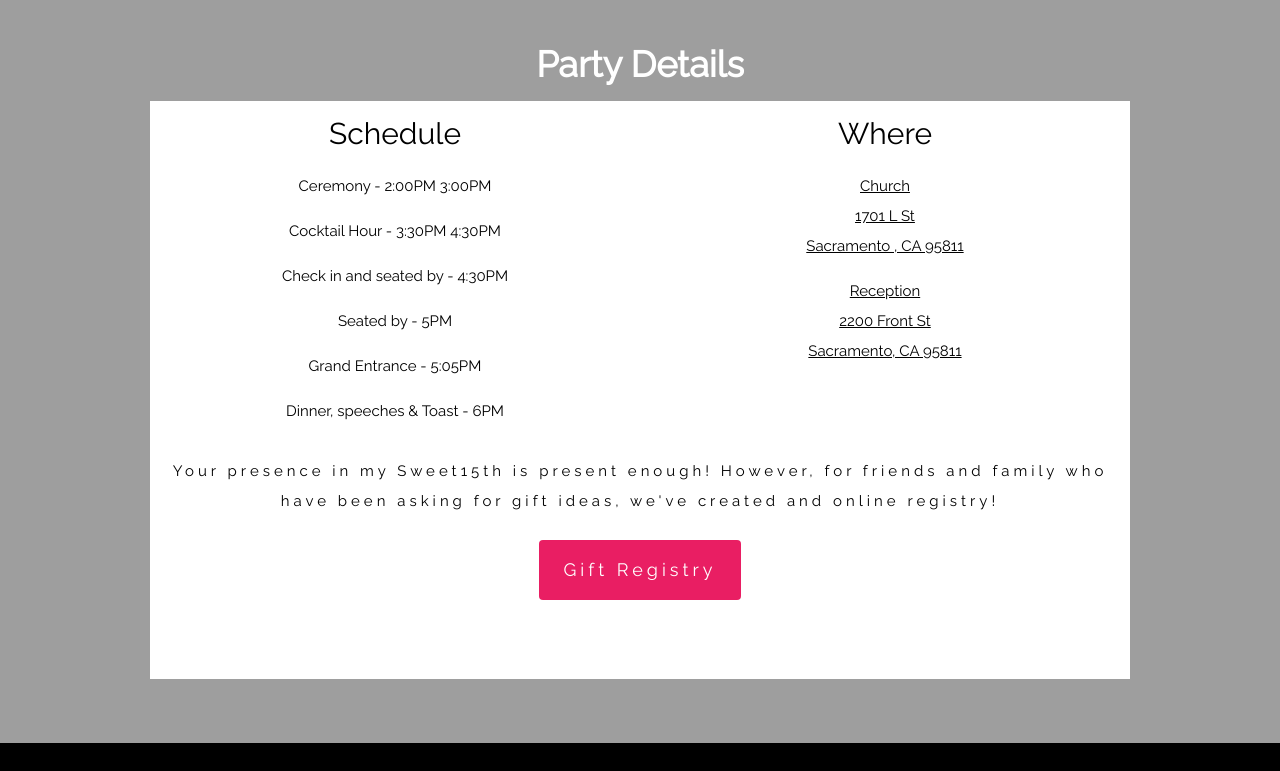
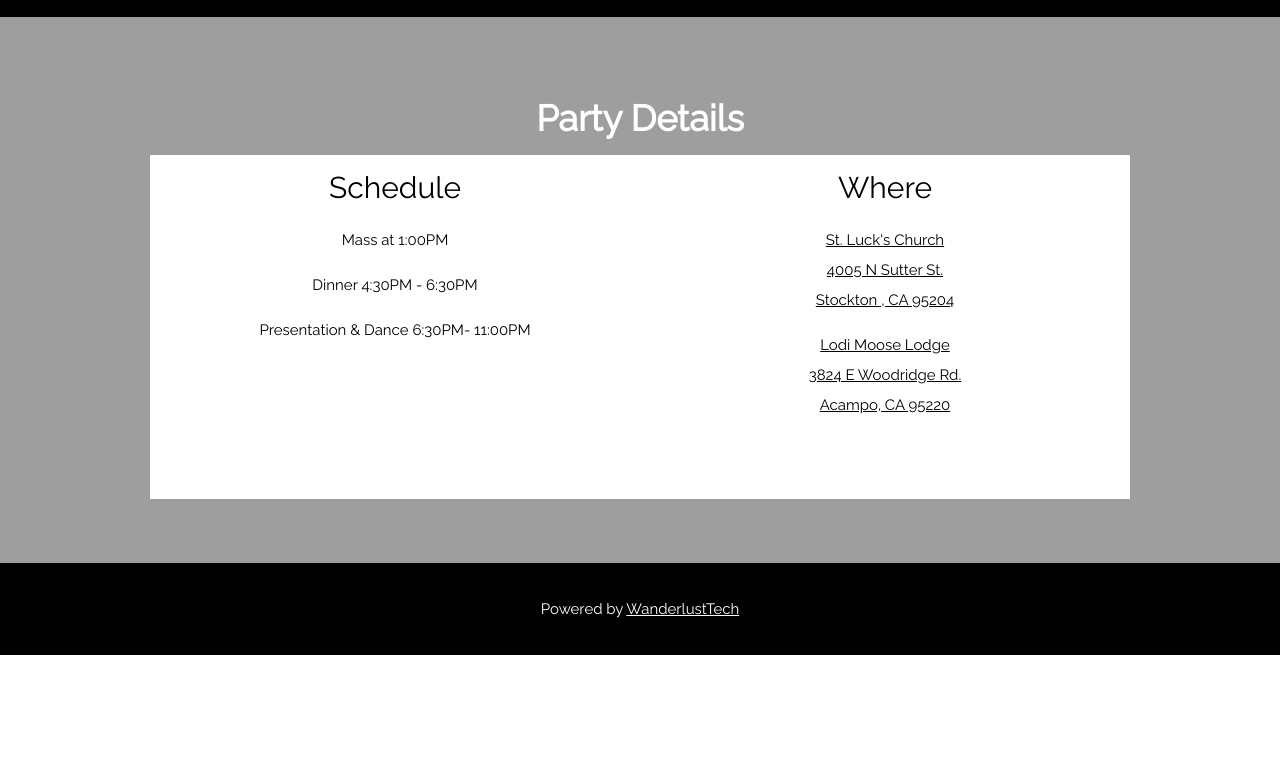
Before and after one commit to Wanderlusttech/jazzlene15th, a plain HTML site: page index.html in a window 1280 px wide. Shown: the part 3119-3890 px from the top of the page. After the commit the page ends 3796 px from the top, so only its background shows below. Drawn offline with nearby package versions, Linux system fonts and the light colour scheme; a web font is replaced by a local one.

Commit message:
Update index.html

```diff
--- a/index.html
+++ b/index.html
@@ -1,6 +1,8 @@
 <!DOCTYPE html>
 <html>
-<title>Wedding</title>
+
+    <link rel="shortcut icon" type="image/png" href="./img/bat.gif">
+<title>Jazzlene Sonya Sweet15th</title>
 <meta charset="UTF-8">
 <meta name="viewport" content="width=device-width, initial-scale=1">
 <link rel="stylesheet" href="https://www.w3schools.com/w3css/4/w3.css">
@@ -56,7 +58,7 @@ p {line-height: 2}
   <div class="w3-content">
     <h1 class="w3-center w3-text-grey"><b>Jazzlene Sonya</b></h1>
     <img src="./img/WanderlustTech-1395.jpg" style="width:100%;margin:32px 0">
-    <h1><i>Kindly join us for My Sweet15th of Jazzlene Sonya</i>
+    <h1><i>Please join us for a Quinceanera in honor of Jazzlene Sonya</i>
     </h1><br>
     <p class="w3-center"><a href="#wedding" class="w3-button w3-black w3-round w3-padding-large w3-large">Party Details</a></p>
   </div>
@@ -93,12 +95,9 @@ p {line-height: 2}
     <div class="w3-row">
       <div class="w3-half">
         <h2>Schedule</h2>
-        <p>Ceremony - 2:00PM 3:00PM<p>
-        <p> Cocktail Hour - 3:30PM 4:30PM </p>
-        <p>Check in and seated by - 4:30PM</p>
-        <p>Seated by - 5PM</p>
-        <p>Grand Entrance - 5:05PM</p>
-        <p>Dinner, speeches & Toast - 6PM</p>
+        <p>Mass at 1:00PM</p>
+        <p>Dinner 4:30PM - 6:30PM</p>
+        <p>Presentation & Dance 6:30PM- 11:00PM</p>
 
 
 
@@ -106,20 +105,18 @@ p {line-height: 2}
 
       <div class="w3-half">
         <h2>Where</h2>
-        <p><a href='https://maps.google.com/?q=1701+LSt+Sacramentoca+CA+95811'>
-          <a href='https://maps.apple.com/maps?q=1701+LSt+Sacramentoca+CA+95811'>
-            Church <br> 1701 L St<br> Sacramento , CA 95811</a></a></p>
+        <p><a href='https://maps.google.com/?q=4005+NSutterSt.+Stockton+CA+95204'>
+          <a href='https://maps.apple.com/maps?q=4005+NSutterSt.+Stockton+CA+95204'>
+            St. Luck's Church <br> 4005 N Sutter St.<br> Stockton , CA 95204</a></a></p>
 
-        <p><a href='https://maps.google.com/?q=2200+FrontSt+Stockton+CA+95811'>
-            <a href='https://maps.apple.com/maps?q=2200+FrontSt+Stockton+CA+95811'>
-            Reception <br> 2200 Front St<br> Sacramento, CA 95811</a></a></p>
+        <p><a href='https://maps.google.com/?q=3824+EWoodridgeRd.+Stockton+CA+95220'>
+            <a href='https://maps.apple.com/maps?q=3824+EWoodridgeRd.+Stockton+CA+95220'>
+            Lodi Moose Lodge <br> 3824 E Woodridge Rd.<br> Acampo, CA 95220</a></a></p>
 
       </div>
       <div class="w3-container w3-padding-64 w3-white w3-center w3-wide" id="rsvp">
 
-        <p> Your presence in my Sweet15th is present enough! However, for friends and family who have been asking for gift ideas, we've created and online registry!</p>        <p class="w3-xlarge">
-          <p class="w3-center"><a href="https://www.sendbirdie.com/r/greciaandbetsy2022" class="w3-button w3-pink w3-round w3-padding-large w3-large">Gift Registry</a></p> </p>
-      </div>
+        </div>
     </div>
   </div>
 </div>
```
